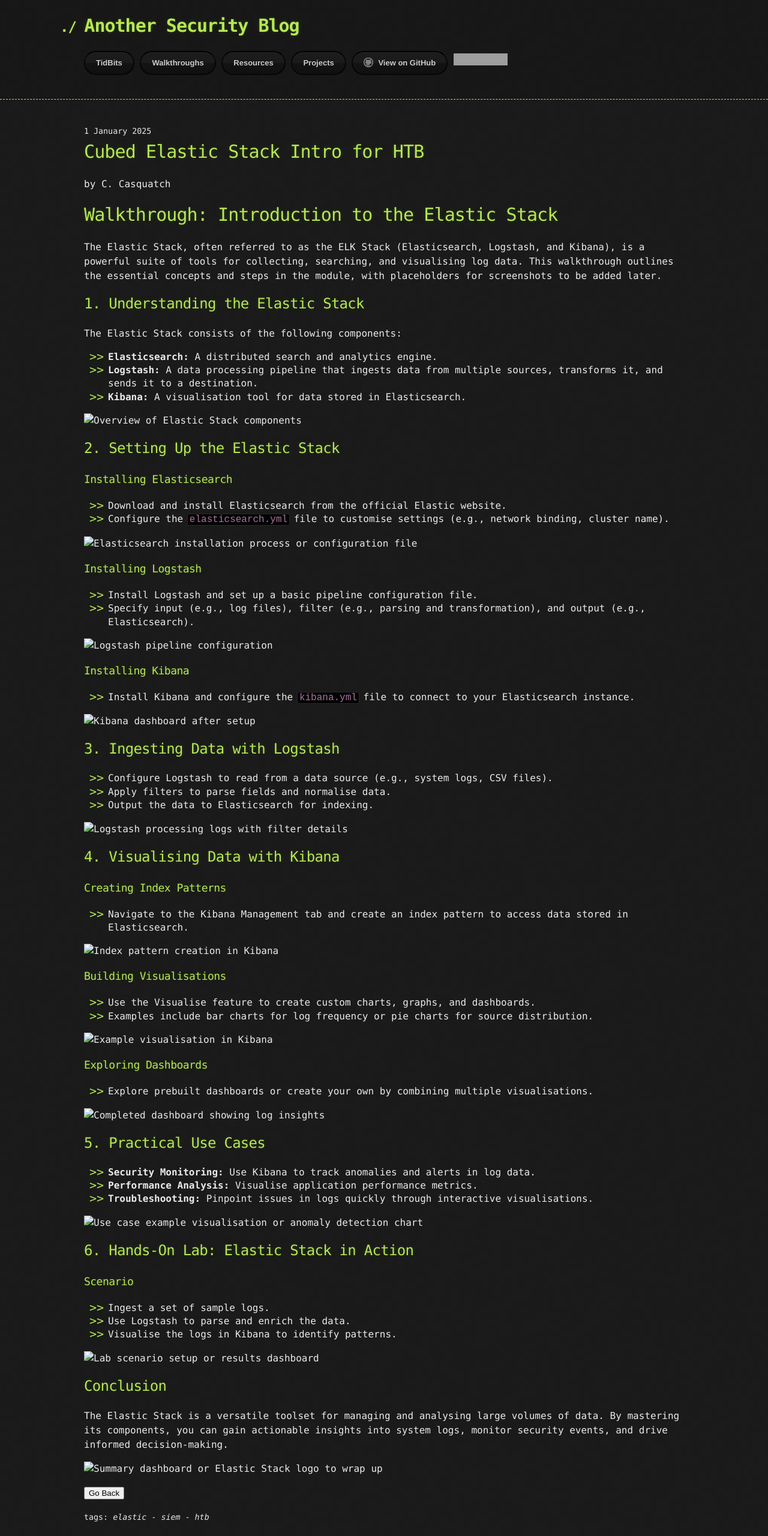
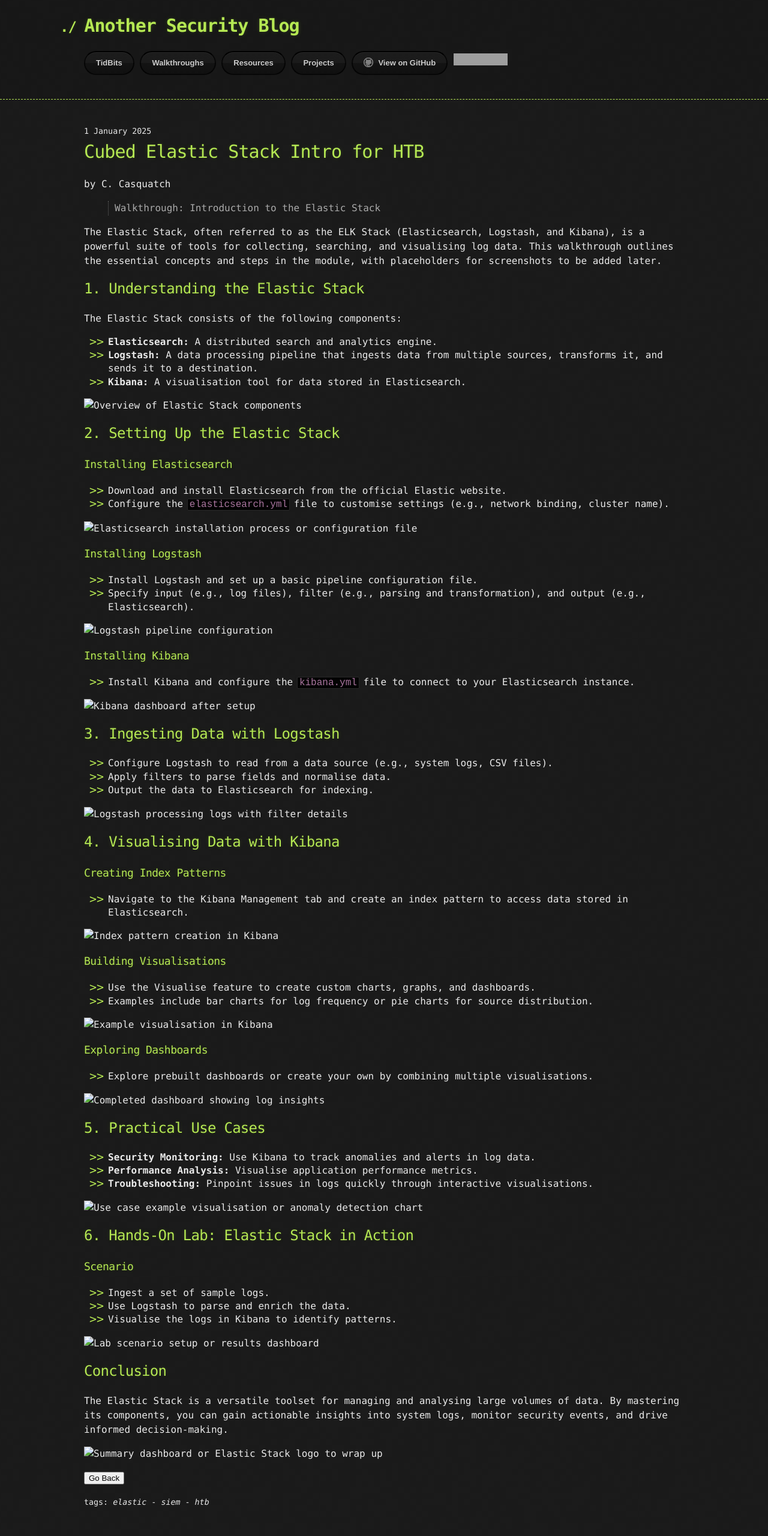
Before and after one commit to CyberCasquatch/cybercasquatch.github.io, a Jekyll site: the page built from _posts/Walkthroughs/2025-01-01-elasticstack-HTB.markdown, in a window 1280 px wide. Shown: the whole page at 60% size. Built offline with Jekyll 4.4.1, drawn with Linux system fonts in a browser that asks for light colours; the repository's description, which GitHub fills in, is left out; after the commit the page ends 2535 px from its top, so only the background shows below that; grey boxes are pictures that could not be loaded.

```diff
--- a/_posts/Walkthroughs/2025-01-01-elasticstack-HTB.markdown
+++ b/_posts/Walkthroughs/2025-01-01-elasticstack-HTB.markdown
@@ -7,7 +7,7 @@ comments: false
 tag: ['elastic', 'siem', 'htb']
 ---
 
-# Walkthrough: Introduction to the Elastic Stack
+> Walkthrough: Introduction to the Elastic Stack
 
 The Elastic Stack, often referred to as the ELK Stack (Elasticsearch, Logstash, and Kibana), is a powerful suite of tools for collecting, searching, and visualising log data. This walkthrough outlines the essential concepts and steps in the module, with placeholders for screenshots to be added later.
 
```
